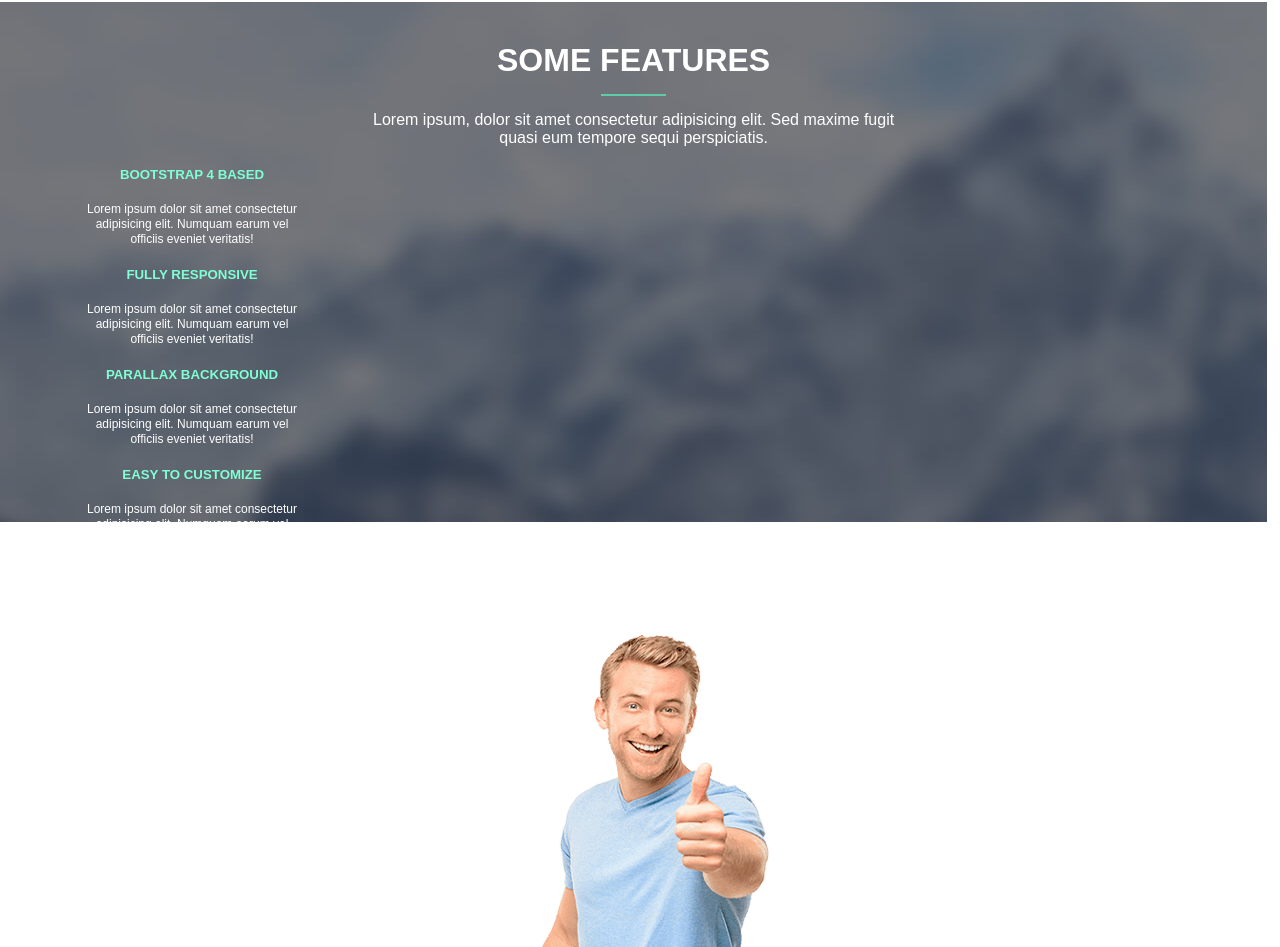
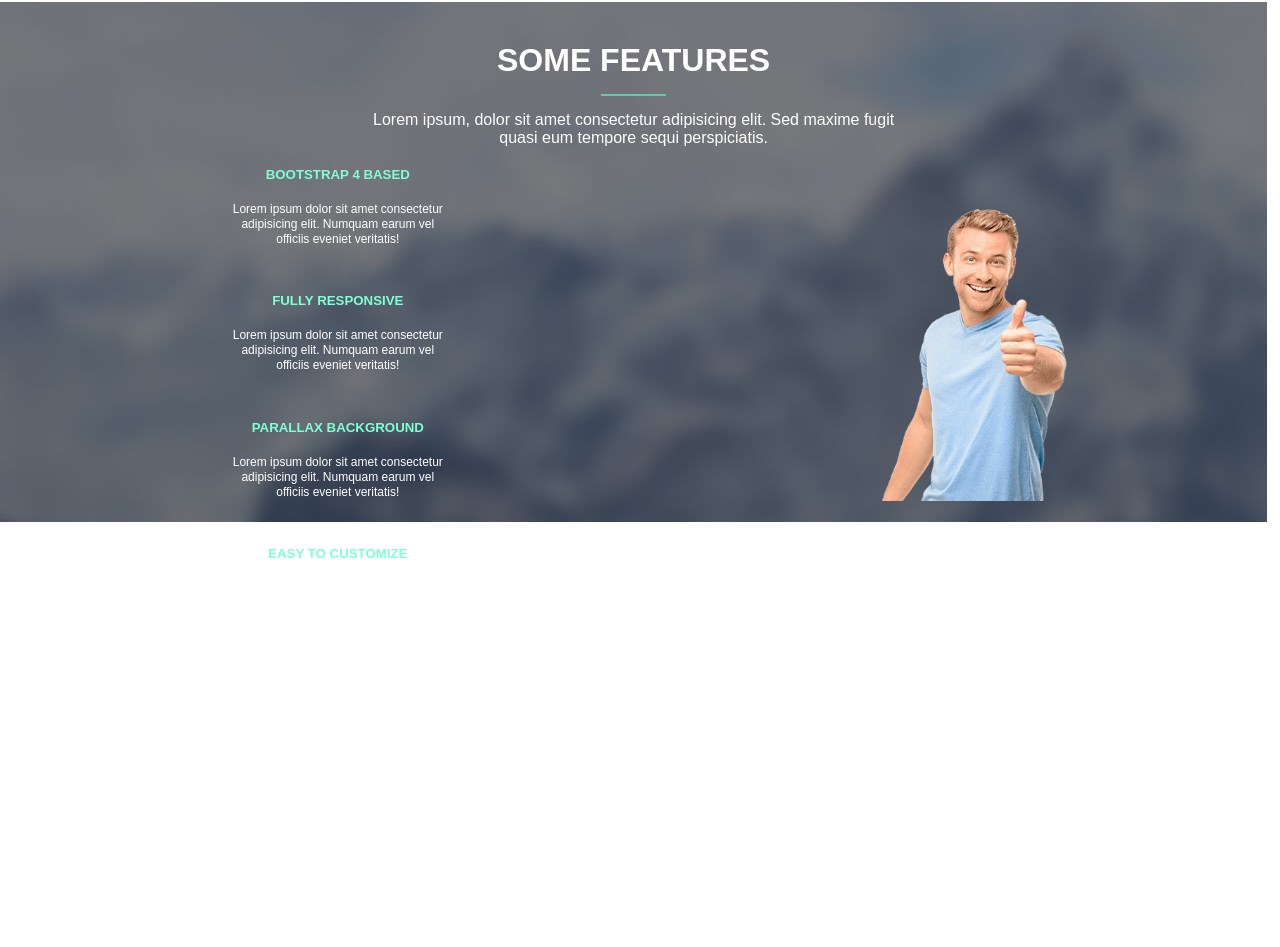
Before and after one commit to Cyrus-Sobaan/Projects, a plain HTML site: page New-Mate-website/index.html in a window 1280 px wide. Shown: the part 797-1744 px from the top of the page. After the commit the page ends 1449 px from the top, so only its background shows below. Drawn offline with Linux system fonts and the light colour scheme.

Commit message:
update index.html

```diff
--- a/New-Mate-website/index.html
+++ b/New-Mate-website/index.html
@@ -113,22 +113,27 @@
         line-height: 15px;
     }
 
-    .section-3{
+    .section-3 {
         text-align: center;
         padding-top: 40px;
-        color:#fff;
+        color: #fff;
         background-image: url(assets/bg1.jpg);
         width: 99vw;
         height: 60vh;
+
     }
 
+    .boxes{
+        display: flex;
+        justify-content: space-around;
+    }
     .sec-3 {
         width: 30vw;
-
         display: grid;
         grid-template-columns: repeat(auto-fit, minmax(200px, 1fr));
 
     }
+
 
     .sec-3 h5 {
         margin: 20px;
@@ -201,6 +206,7 @@
         <hr>
         <p>Lorem ipsum, dolor sit amet consectetur adipisicing elit. Sed maxime fugit</p>
         <p> quasi eum tempore sequi perspiciatis.</p>
+        <div class="boxes">
             <div class="sec-3">
                 <div class="box">
                     <h5>BOOTSTRAP 4 BASED </h5>
@@ -226,10 +232,12 @@
                     <p> adipisicing elit. Numquam earum vel </p>
                     <p> officiis eveniet veritatis!</p>
                 </div>
-
+            </div>
+            <div class="img"><img src="assets/feature.png" alt="" height="70%"></div>
         </div>
 
-            <img src="assets/feature.png" alt="">
+
+
 
     </div>
     <!--section third starts ends here-->
```
Lines whose indentation alone changed are shown as unchanged.
